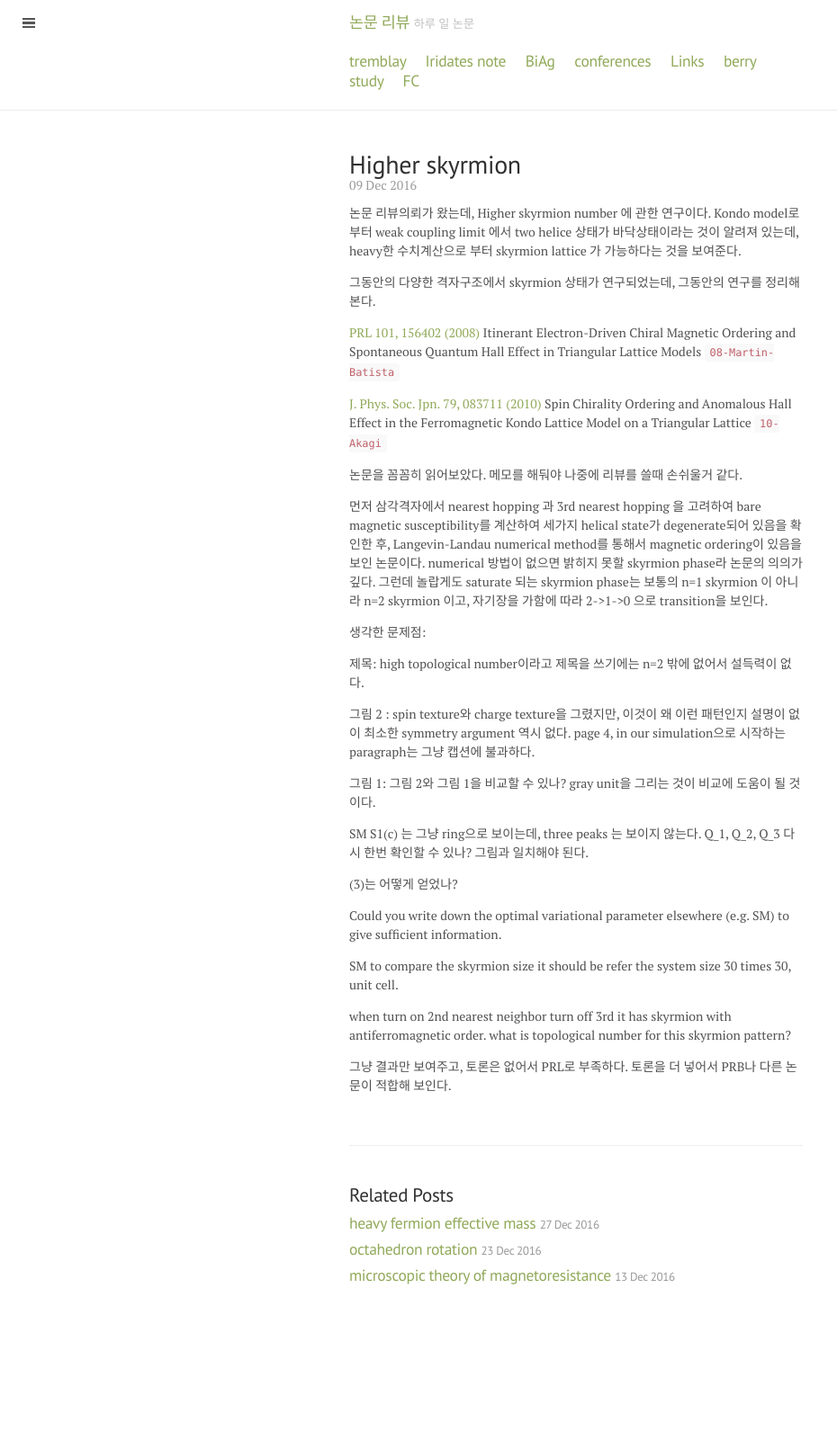
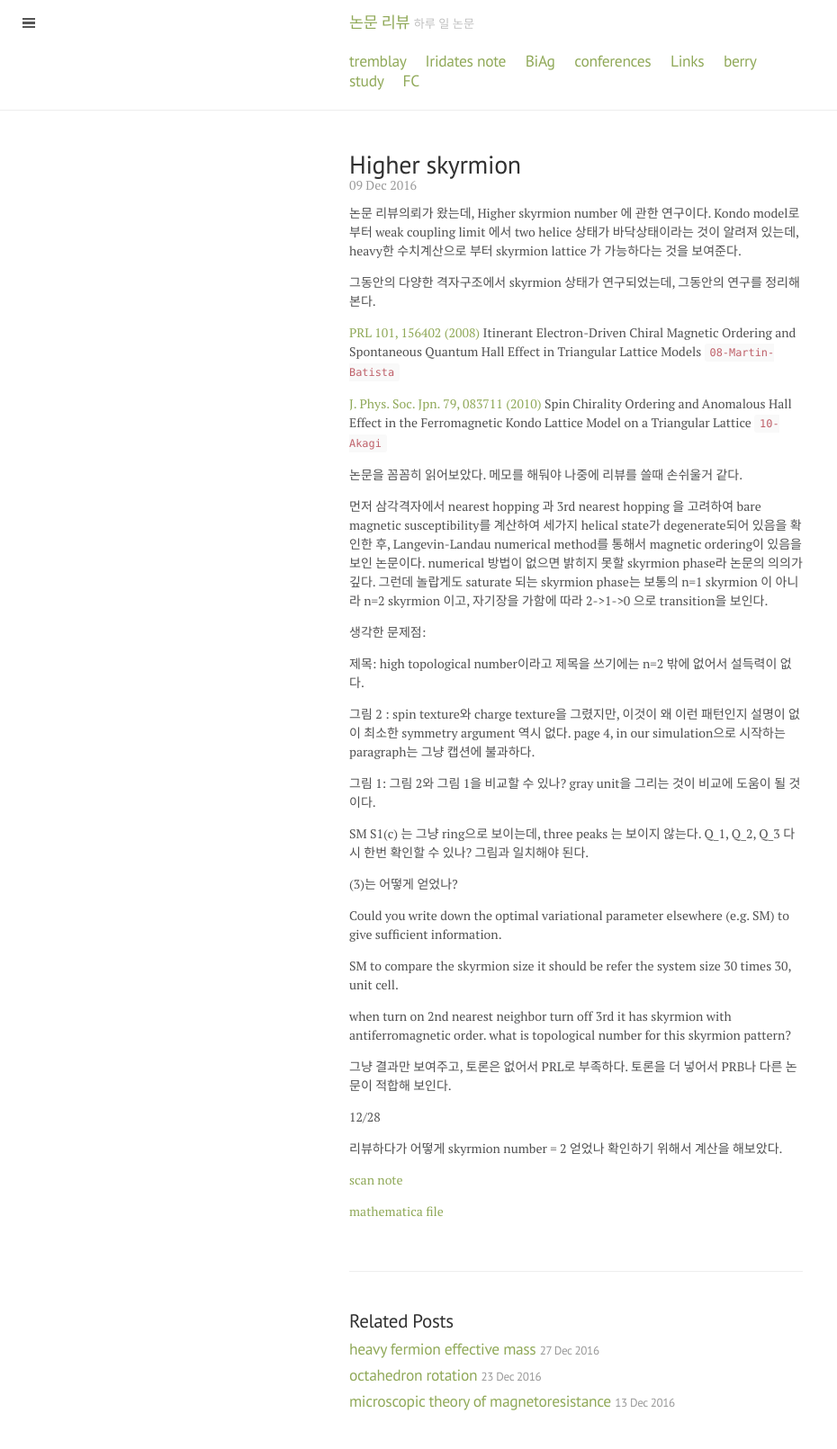
Before and after one commit to qkrwlsghdcjsworlt/work, a Jekyll site: the page built from _posts/2016-12-09-Higher-skyrmion.markdown, in a window 1280 px wide. Shown: the whole page at 90% size, without its empty margins (0-930 px from the left). Built offline with Jekyll 4.4.1, drawn with Linux system fonts in a browser that asks for light colours; before the commit the page ends 1471 px from its top, so only the background shows below that.

Commit message:
“update”

```diff
--- a/_posts/2016-12-09-Higher-skyrmion.markdown
+++ b/_posts/2016-12-09-Higher-skyrmion.markdown
@@ -46,3 +46,13 @@ when turn on 2nd nearest neighbor turn off 3rd it has  skyrmion with antiferroma
 what is topological number for this skyrmion pattern?
 
 그냥 결과만 보여주고, 토론은 없어서 PRL로 부족하다. 토론을 더 넣어서 PRB나 다른 논문이 적합해 보인다.
+
+
+
+12/28
+
+리뷰하다가 어떻게 skyrmion number = 2 얻었나 확인하기 위해서 계산을 해보았다.
+
+[scan note]({{ site.baseurl }}/public/skyrmion/skyrmion_number-2-scan.pdf)
+
+[mathematica file]({{ site.baseurl }}/public/skyrmion/skyrmion_number-2-cal.nb)
```
Also changed, not shown: 4 other files.
